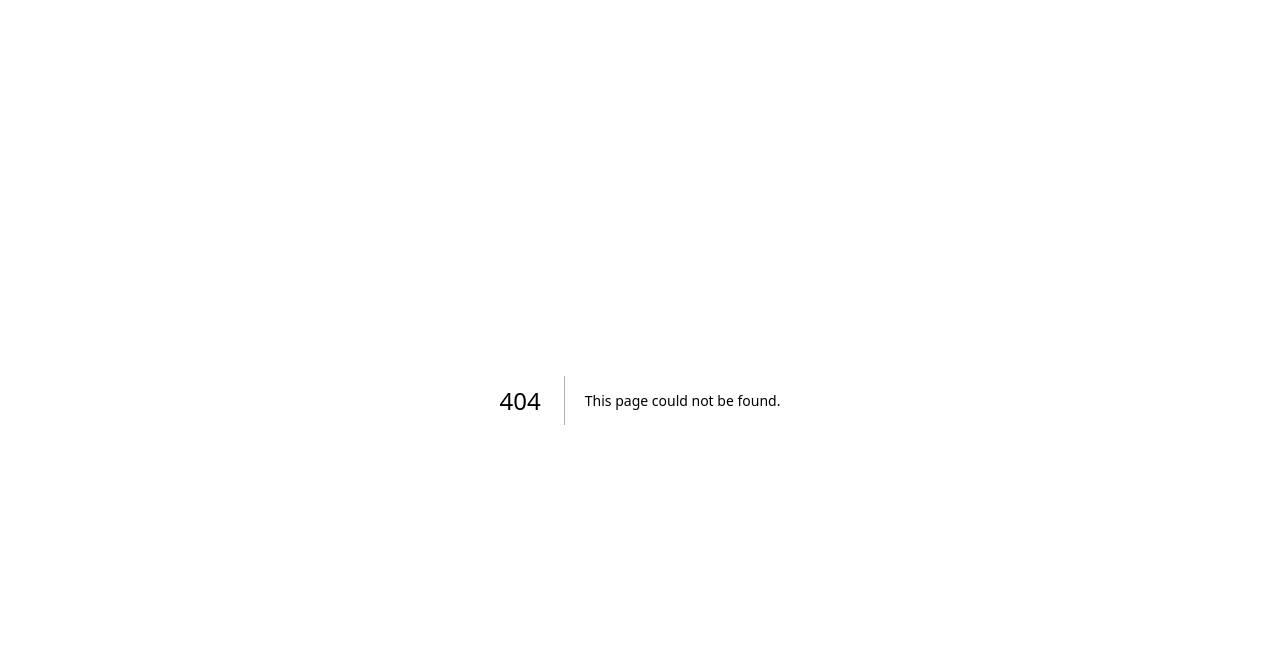
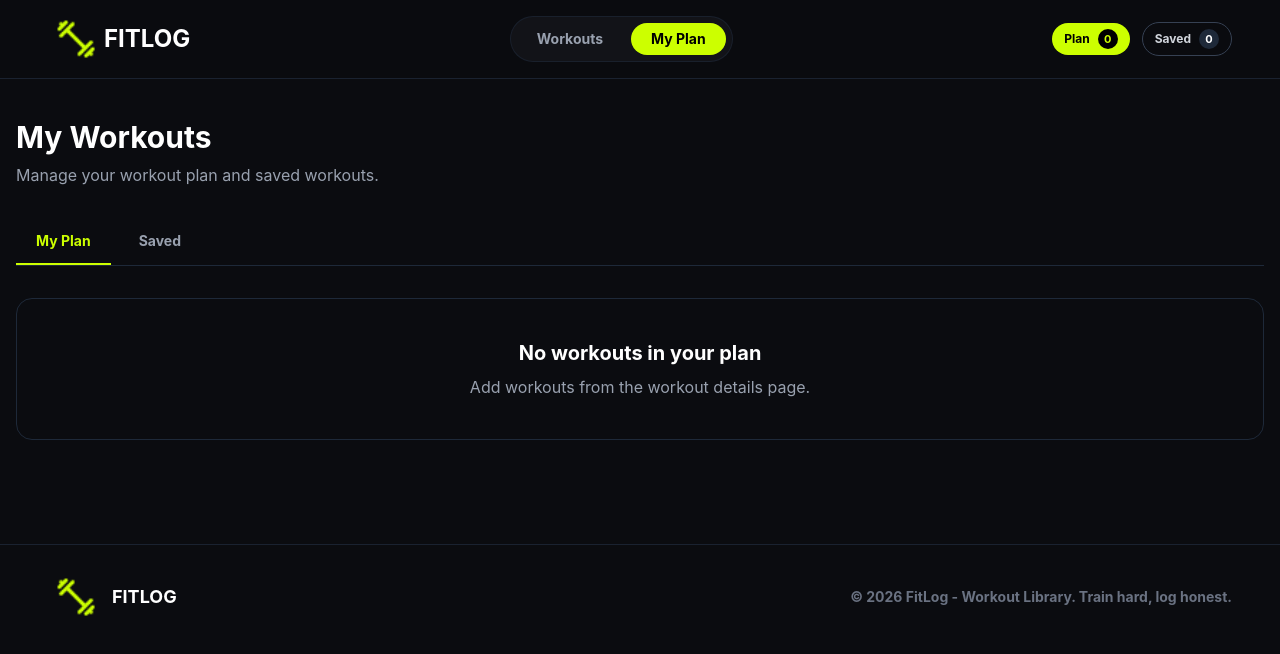
Before and after one commit to rrezwan7/FitLog, a Next.js app: page /my-plan in a window 1280 px wide. Before the commit this address had no page. Shown: the top 654 px of the page. Built offline with nearby package versions, Linux system fonts and the light colour scheme.

Commit message:
implemented the function in My Plan Page

```diff
--- /dev/null
+++ b/app/my-plan/page.tsx
@@ -0,0 +1,143 @@
+"use client";
+
+import Header from "@/components/Header";
+import Footer from "@/components/Footer";
+import WorkoutCard from "@/components/WorkoutCard";
+import { useWorkout } from "@/context/WorkoutContext";
+import Link from "next/link";
+import { useSearchParams } from "next/navigation";
+import { useState } from "react";
+
+export default function MyPlanPage() {
+    const searchParams = useSearchParams();
+
+    const activeTab =
+        searchParams.get("tab") === "saved"
+            ? "saved"
+            : "plan";
+
+
+    const {
+        todaysPlan,
+        savedWorkouts,
+        removeFromTodaysPlan,
+        removeFromSaved,
+    } = useWorkout();
+
+    return (
+        <main className="min-h-screen bg-[#0b0c10] text-white">
+            <Header />
+
+            <section className="max-w-7xl mx-auto px-4 py-10">
+                <div className="mb-8">
+                    <h1 className="text-3xl font-bold">
+                        My Workouts
+                    </h1>
+
+                    <p className="text-gray-400 mt-2">
+                        Manage your workout plan and saved workouts.
+                    </p>
+                </div>
+
+                {/* Tabs */}
+                <div className="flex gap-2 mb-8 border-b border-gray-800">
+                    <Link
+                        href="/my-plan?tab=plan"
+                        className={`px-5 py-3 font-bold text-sm ${activeTab === "plan"
+                            ? "text-[#ccff00] border-b-2 border-[#ccff00]"
+                            : "text-gray-400 hover:text-white"
+                            }`}
+                    >
+                        My Plan
+                    </Link>
+
+                    <Link
+                        href="/my-plan?tab=saved"
+                        className={`px-5 py-3 font-bold text-sm ${activeTab === "saved"
+                            ? "text-[#ccff00] border-b-2 border-[#ccff00]"
+                            : "text-gray-400 hover:text-white"
+                            }`}
+                    >
+                        Saved
+                    </Link>
+                </div>
+
+                {/* My Plan */}
+                {activeTab === "plan" && (
+                    <>
+                        {todaysPlan.length === 0 && (
+                            <div className="border border-gray-800 rounded-2xl p-10 text-center">
+                                <h2 className="text-xl font-bold">
+                                    No workouts in your plan
+                                </h2>
+
+                                <p className="text-gray-400 mt-2">
+                                    Add workouts from the workout details page.
+                                </p>
+                            </div>
+                        )}
+
+                        {todaysPlan.length > 0 && (
+                            <div className="grid grid-cols-1 md:grid-cols-2 lg:grid-cols-3 gap-6">
+                                {todaysPlan.map((workout) => (
+                                    <div key={workout.id}>
+                                        <WorkoutCard workout={workout} />
+
+                                        <button
+                                            onClick={() =>
+                                                removeFromTodaysPlan(
+                                                    workout.id
+                                                )
+                                            }
+                                            className="w-full mt-3 py-2 rounded-full border border-red-500 text-red-400 hover:bg-red-500 hover:text-white transition-colors"
+                                        >
+                                            Remove from Plan
+                                        </button>
+                                    </div>
+                                ))}
+                            </div>
+                        )}
+                    </>
+                )}
+
+                {/* Saved */}
+                {activeTab === "saved" && (
+                    <>
+                        {savedWorkouts.length === 0 && (
+                            <div className="border border-gray-800 rounded-2xl p-10 text-center">
+                                <h2 className="text-xl font-bold">
+                                    No saved workouts
+                                </h2>
+
+                                <p className="text-gray-400 mt-2">
+                                    Save a workout to find it here later.
+                                </p>
+                            </div>
+                        )}
+
+                        {savedWorkouts.length > 0 && (
+                            <div className="grid grid-cols-1 md:grid-cols-2 lg:grid-cols-3 gap-6">
+                                {savedWorkouts.map((workout) => (
+                                    <div key={workout.id}>
+                                        <WorkoutCard workout={workout} />
+
+                                        <button
+                                            onClick={() =>
+                                                removeFromSaved(workout.id)
+                                            }
+                                            className="w-full mt-3 py-2 rounded-full border border-red-500 text-red-400 hover:bg-red-500 hover:text-white transition-colors"
+                                        >
+                                            Remove from Saved
+                                        </button>
+                                    </div>
+                                ))}
+                            </div>
+                        )}
+                    </>
+                )}
+            </section>
+
+            <Footer />
+        </main>
+    );
+}
--- a/components/Header.tsx
+++ b/components/Header.tsx
@@ -2,16 +2,22 @@
 import { useWorkout } from "@/context/WorkoutContext";
 import Image from "next/image";
 import logo from "@/src/assets/logo.png";
+import Link from "next/link";
+import { usePathname } from "next/navigation";
 
 export default function Header() {
     const { todaysPlan, savedWorkouts } = useWorkout();
+    const pathname = usePathname();
 
     return (
         <header className="sticky top-0 z-40 bg-[#0b0c10]/90 backdrop-blur-md border-b border-gray-800/80 px-4 lg:px-12 py-4">
             <div className="max-w-7xl mx-auto flex items-center justify-between">
 
                 {/* Logo */}
-                <div className="flex items-center">
+                <Link
+                    href="/"
+                    className="flex items-center"
+                >
                     <Image
                         src={logo}
                         alt="FitLog"
@@ -19,40 +25,63 @@ export default function Header() {
                         height={40}
                         className="h-10 w-auto px-2"
                     />
+
                     <span>
-                        <h1 className="text-2xl font-bold"> FITLOG</h1>
+                        <h1 className="text-2xl font-bold">
+                            FITLOG
+                        </h1>
                     </span>
-                </div>
+                </Link>
 
                 {/* Navigation */}
                 <nav className="flex items-center gap-2 bg-[#121318] p-1.5 rounded-full border border-gray-800/60">
-                    <button className="px-5 py-1.5 rounded-full text-sm font-bold bg-[#ccff00] text-black">
+
+                    <Link
+                        href="/"
+                        className={`px-5 py-1.5 rounded-full text-sm font-bold transition-colors ${pathname === "/"
+                            ? "bg-[#ccff00] text-black"
+                            : "text-gray-400 hover:text-white"
+                            }`}
+                    >
                         Workouts
-                    </button>
+                    </Link>
 
-                    <button className="px-5 py-1.5 rounded-full text-sm font-bold text-gray-400 hover:text-white transition-colors">
+                    <Link
+                        href="/my-plan"
+                        className={`px-5 py-1.5 rounded-full text-sm font-bold transition-colors ${pathname === "/my-plan"
+                            ? "bg-[#ccff00] text-black"
+                            : "text-gray-400 hover:text-white"
+                            }`}
+                    >
                         My Plan
-                    </button>
+                    </Link>
+
                 </nav>
 
                 {/* Plan and Saved */}
                 <div className="flex items-center gap-3">
 
-                    <button className="flex items-center gap-2 bg-[#ccff00] text-black font-bold px-3 py-1.5 rounded-full text-xs">
+                    <Link
+                        href="/my-plan"
+                        className="flex items-center gap-2 bg-[#ccff00] text-black font-bold px-3 py-1.5 rounded-full text-xs"
+                    >
                         <span>Plan</span>
 
                         <span className="bg-black text-[#ccff00] w-5 h-5 rounded-full flex items-center justify-center text-[11px]">
                             {todaysPlan.length}
                         </span>
-                    </button>
+                    </Link>
 
-                    <button className="flex items-center gap-2 border border-gray-700 text-gray-300 font-bold px-3 py-1.5 rounded-full text-xs">
+                    <Link
+                        href="/my-plan?tab=saved"
+                        className="flex items-center gap-2 border border-gray-700 text-gray-300 font-bold px-3 py-1.5 rounded-full text-xs"
+                    >
                         <span>Saved</span>
 
                         <span className="bg-gray-800 text-white w-5 h-5 rounded-full flex items-center justify-center text-[11px]">
                             {savedWorkouts.length}
                         </span>
-                    </button>
+                    </Link>
 
                 </div>
 
```
